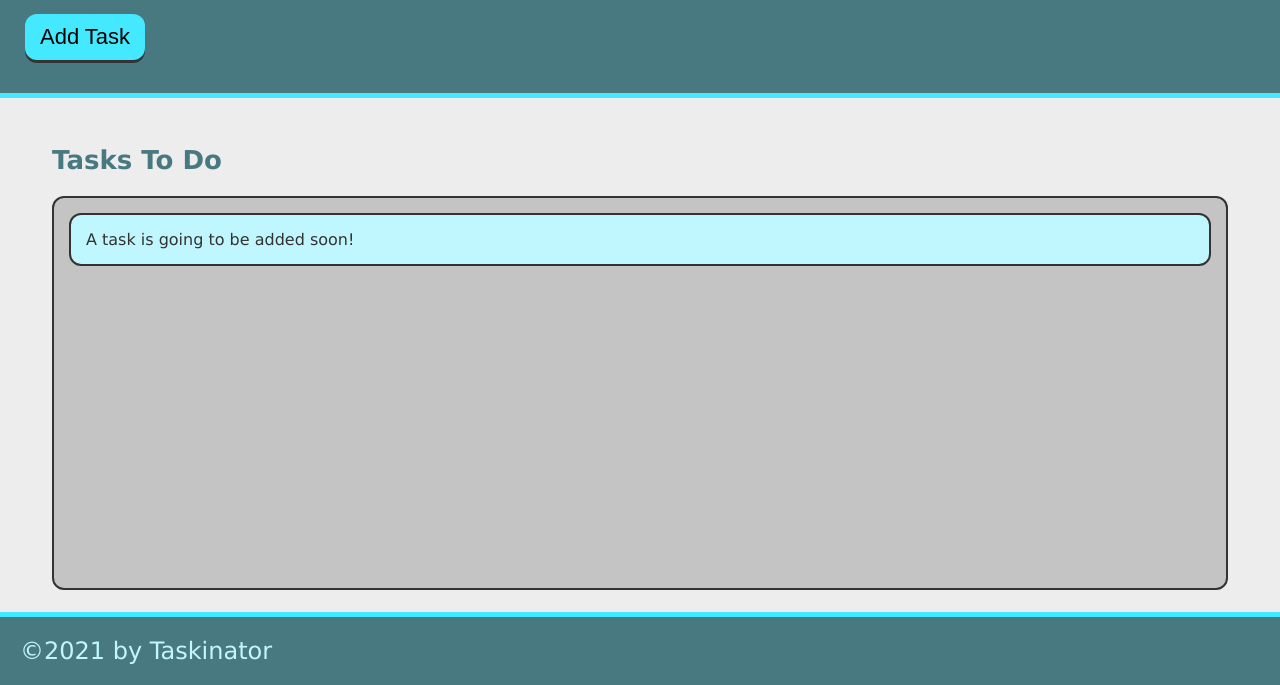
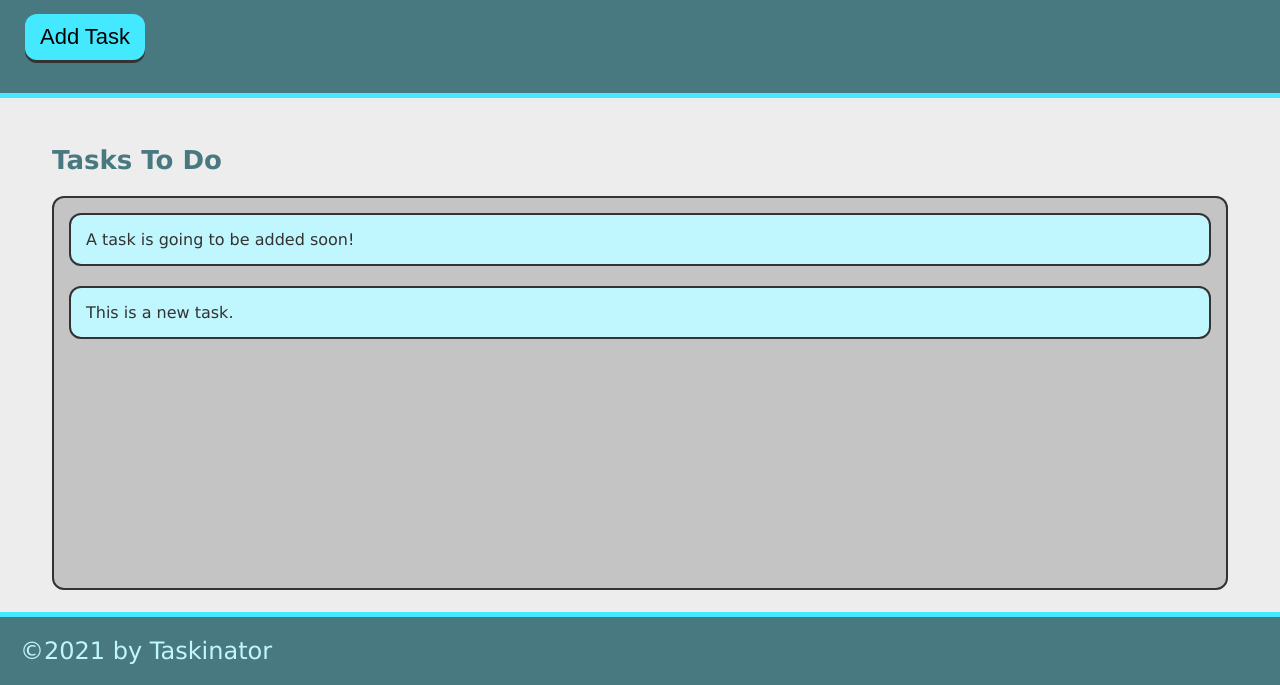
Before and after one commit to LippoHippo/taskinator, a plain HTML site: page index.html in a window 1280 px wide. Both pictures are taken after a click on the button "Add Task". Shown: the part 115-800 px from the top of the page. Drawn offline with Linux system fonts and the light colour scheme.

Commit message:
add ability to add task

```diff
--- a/assets/js/script.js
+++ b/assets/js/script.js
@@ -0,0 +1,11 @@
+var buttonEl = document.querySelector("#save-task");
+var tasksToDoEl = document.querySelector("#tasks-to-do");
+
+var crateTaskHandler = function() {
+    var listItemEl = document.createElement("li");
+    listItemEl.className = "task-item";
+    listItemEl.textContent = "This is a new task.";
+    tasksToDoEl.appendChild(listItemEl);
+};
+
+buttonEl.addEventListener("click", crateTaskHandler);
--- a/index.html
+++ b/index.html
@@ -12,13 +12,13 @@
     <header>
         <h1 class="page-title">Taskinator</h1>
         <p> Click the button below to add a new task! </p>
-        <button class="btn"> Add Task</button>
+        <button class="btn" id="save-task"> Add Task</button>
     </header>
 
     <main class="page-content">
         <section class="task-list-wrapper">
             <h2 class="list-title">Tasks To Do</h2>
-            <ul class="task-list">
+            <ul class="task-list" id="tasks-to-do">
                 <li class="task-item"> A task is going to be added soon! </li>
             </ul>
         </section>
```
